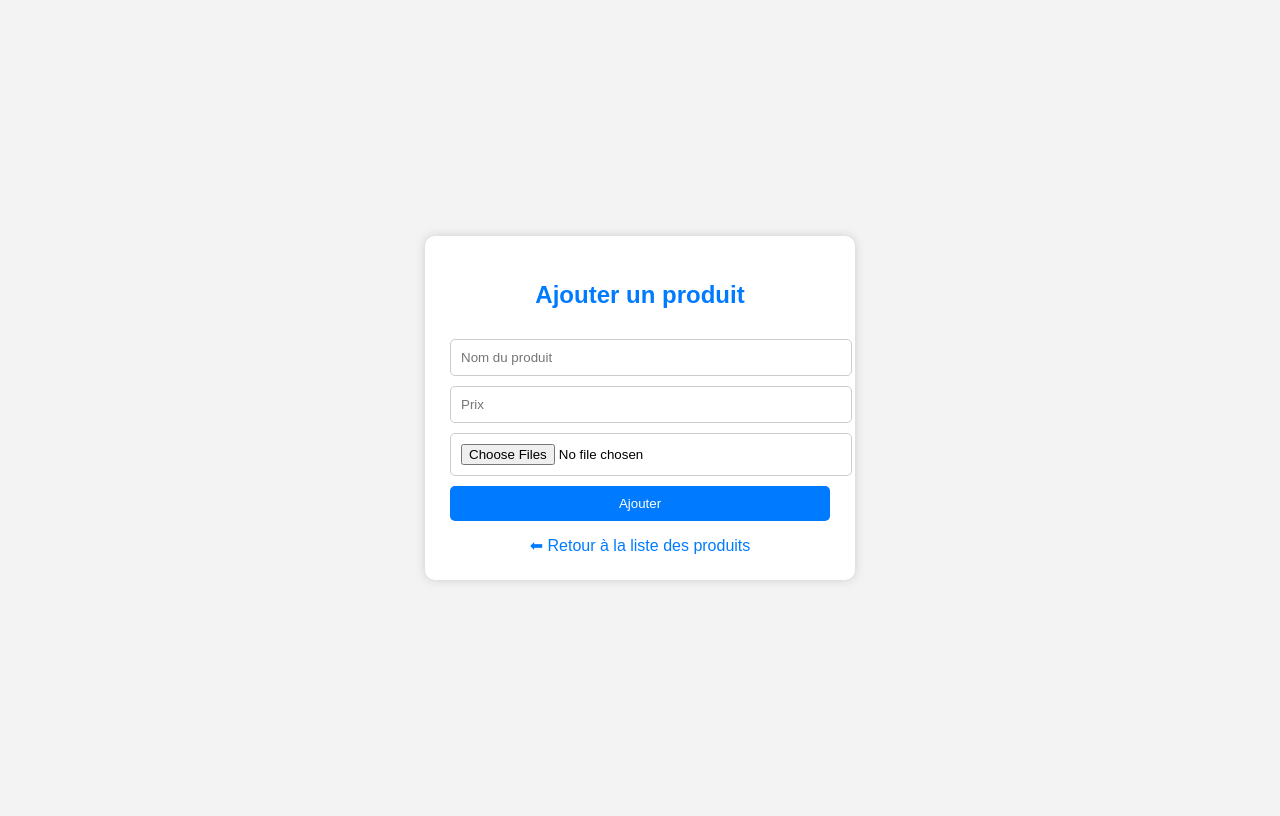
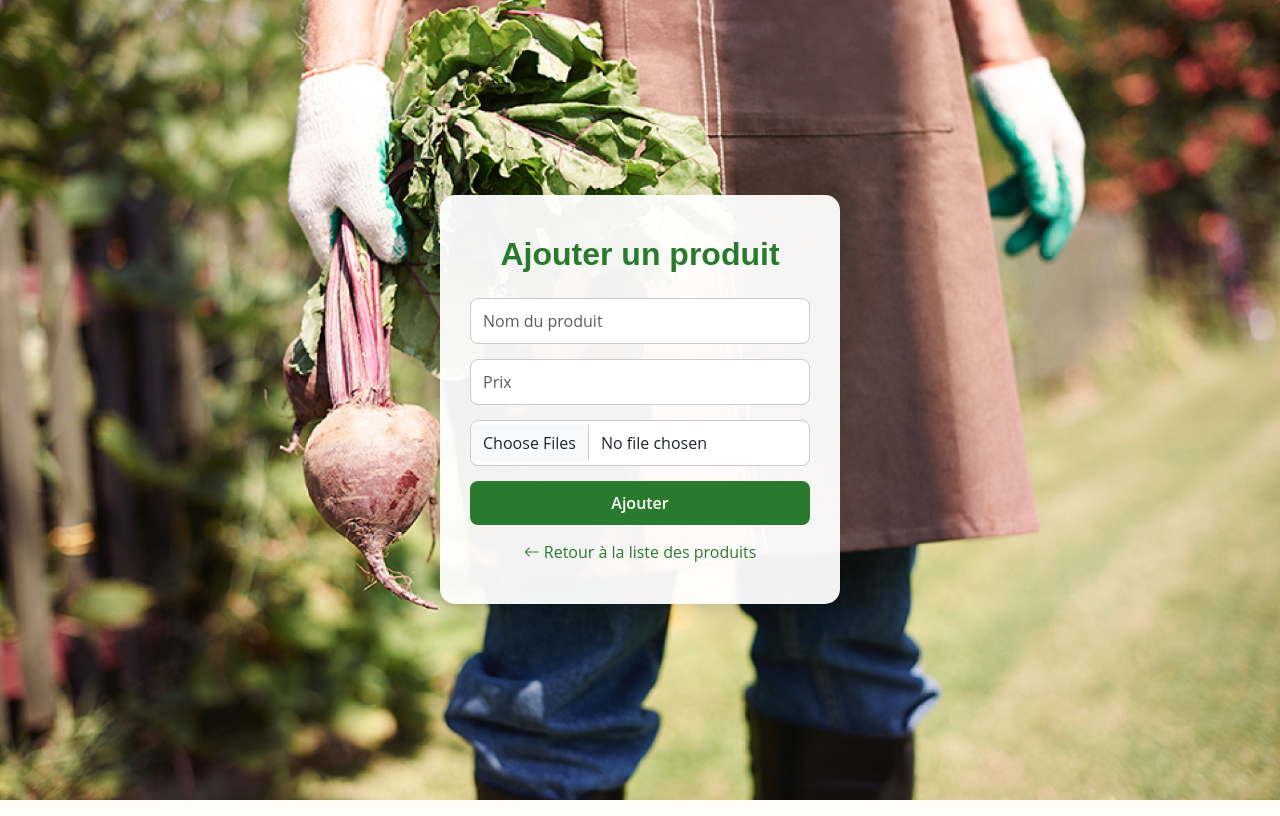
Before and after one commit to papis301/agrofoodweb, a PHP site: page /add_product.php in a window 1280 px wide. Run offline with PHP 8.4, Linux system fonts and the light colour scheme; the visitor is signed in with stand-in values (Sample User, id 1).

Commit message:
adaptation au template de toutes les pages ok

```diff
--- a/add_product.php
+++ b/add_product.php
@@ -7,23 +7,17 @@ if (!isset($_SESSION['user_phone'])) {
     exit;
 }
 
-// --- Connexion à la base de données ---
 require 'db.php';
-
-// --- Récupération des infos utilisateur ---
-$user_id = $_SESSION['user_id'];
 $telephone = $_SESSION['user_phone'];
 
-// --- Traitement du formulaire ---
 if ($_SERVER['REQUEST_METHOD'] === 'POST') {
     $name = trim($_POST['name'] ?? '');
     $price = trim($_POST['price'] ?? '');
     $uploadedImages = [];
 
     if (empty($name) || empty($price)) {
-        echo "<p style='color:red;'>❌ Tous les champs sont obligatoires.</p>";
+        $error = "❌ Tous les champs sont obligatoires.";
     } else {
-        // 📸 Upload de plusieurs images
         if (!empty($_FILES['images']['name'][0])) {
             $targetDir = "uploads/";
             if (!is_dir($targetDir)) mkdir($targetDir, 0777, true);
@@ -31,13 +25,9 @@ if ($_SERVER['REQUEST_METHOD'] === 'POST') {
             foreach ($_FILES['images']['tmp_name'] as $key => $tmpName) {
                 $fileName = basename($_FILES['images']['name'][$key]);
                 $targetFile = $targetDir . time() . "_" . $key . "_" . preg_replace('/\s+/', '_', $fileName);
+                $fileType = mime_content_type($tmpName);
 
-                // Vérifie le type MIME pour éviter les fichiers malveillants
-                $fileType = mime_content_type($tmpName);
-                if (strpos($fileType, 'image') === false) {
-                    echo "<p style='color:red;'>❌ Le fichier $fileName n'est pas une image valide.</p>";
-                    continue;
-                }
+                if (strpos($fileType, 'image') === false) continue;
 
                 if (move_uploaded_file($tmpName, $targetFile)) {
                     $uploadedImages[] = $targetFile;
@@ -45,22 +35,15 @@ if ($_SERVER['REQUEST_METHOD'] === 'POST') {
             }
         }
 
-        // On stocke les chemins d'images en JSON
         $imagesJSON = json_encode($uploadedImages);
 
         try {
-            // --- Insertion dans la base ---
-            $stmt = $conn->prepare("
-                INSERT INTO products (name, price, telephone, images, created_at)
-                VALUES (?, ?, ?, ?, NOW())
-            ");
+            $stmt = $conn->prepare("INSERT INTO products (name, price, telephone, images, created_at) VALUES (?, ?, ?, ?, NOW())");
             $stmt->execute([$name, $price, $telephone, $imagesJSON]);
-
-            // ✅ Redirection automatique vers la page de gestion
             header("Location: manage_products.php?success=1");
             exit;
         } catch (PDOException $e) {
-            echo "<p style='color:red;'>🔥 Erreur MySQL : " . $e->getMessage() . "</p>";
+            $error = "🔥 Erreur MySQL : " . $e->getMessage();
         }
     }
 }
@@ -70,63 +53,94 @@ if ($_SERVER['REQUEST_METHOD'] === 'POST') {
 <html lang="fr">
 <head>
 <meta charset="UTF-8">
-    <title>Ajouter un produit</title>
+<title>Ajouter un produit - Agro Food</title>
+<meta name="viewport" content="width=device-width, initial-scale=1.0">
+<link href="assets/img/favicon.png" rel="icon">
+<link href="assets/vendor/bootstrap/css/bootstrap.min.css" rel="stylesheet">
+<link href="assets/vendor/bootstrap-icons/bootstrap-icons.css" rel="stylesheet">
+<link href="assets/vendor/aos/aos.css" rel="stylesheet">
+<link href="assets/css/main.css" rel="stylesheet">
+
 <style>
 body {
-            font-family: Arial, sans-serif;
-            background: #f3f3f3;
+    background: url('assets/img/hero_2.jpg') center/cover no-repeat fixed;
+    font-family: "Open Sans", sans-serif;
     display: flex;
     justify-content: center;
     align-items: center;
-            height: 100vh;
+    min-height: 100vh;
+    padding: 20px;
 }
-        form {
-            background: white;
-            padding: 25px;
-            border-radius: 10px;
-            box-shadow: 0 0 10px #ccc;
-            width: 380px;
+.form-card {
+    background: rgba(255,255,255,0.95);
+    padding: 40px 30px;
+    border-radius: 15px;
+    box-shadow: 0 5px 25px rgba(0,0,0,0.15);
+    width: 100%;
+    max-width: 400px;
+    text-align: center;
 }
-        input, button {
+.form-card h2 {
+    color: #2a7a2e;
+    margin-bottom: 25px;
+    font-weight: 700;
+}
+.form-control {
+    border-radius: 8px;
+    border: 1px solid #ccc;
+    padding: 10px 12px;
+    margin-bottom: 15px;
+}
+.btn-agro {
+    background-color: #2a7a2e;
+    border: none;
+    color: white;
+    padding: 10px;
     width: 100%;
-            padding: 10px;
-            margin-top: 10px;
-            border-radius: 5px;
-            border: 1px solid #ccc;
+    border-radius: 8px;
+    font-weight: 600;
+    transition: 0.3s;
 }
-        button {
-            background: #007bff;
-            color: white;
-            border: none;
-            cursor: pointer;
+.btn-agro:hover {
+    background-color: #256926;
 }
-        button:hover { background: #0056b3; }
-        h2 { text-align: center; color: #007bff; }
+.error {
+    color: #d9534f;
+    margin-bottom: 15px;
+    font-size: 14px;
+}
 .back {
     display: block;
-            text-align: center;
     margin-top: 15px;
+    color: #2a7a2e;
     text-decoration: none;
-            color: #007bff;
 }
-        .back:hover { text-decoration: underline; }
+.back:hover {
+    text-decoration: underline;
+}
 </style>
 </head>
 <body>
 
-<form method="POST" enctype="multipart/form-data">
+<div class="form-card" data-aos="zoom-in">
     <h2>Ajouter un produit</h2>
 
-    <input type="text" name="name" placeholder="Nom du produit" required>
-    <input type="text" name="price" placeholder="Prix" required>
+    <?php if (!empty($error)): ?>
+        <p class="error"><?= htmlspecialchars($error) ?></p>
+    <?php endif; ?>
 
-    <!-- ✅ Sélection multiple d'images -->
-    <input type="file" name="images[]" accept="image/*" multiple required>
-
-    <button type="submit">Ajouter</button>
-
-    <a href="manage_products.php" class="back">⬅ Retour à la liste des produits</a>
+    <form method="POST" enctype="multipart/form-data">
+        <input type="text" name="name" class="form-control" placeholder="Nom du produit" required>
+        <input type="text" name="price" class="form-control" placeholder="Prix" required>
+        <input type="file" name="images[]" class="form-control" accept="image/*" multiple required>
+        <button type="submit" class="btn-agro">Ajouter</button>
     </form>
 
+    <a href="manage_products.php" class="back"><i class="bi bi-arrow-left"></i> Retour à la liste des produits</a>
+</div>
+
+<script src="assets/vendor/bootstrap/js/bootstrap.bundle.min.js"></script>
+<script src="assets/vendor/aos/aos.js"></script>
+<script>AOS.init();</script>
 </body>
 </html>
```
Also changed, not shown: index.php (+10 -3 lines), manage_products.php (+25 -20 lines). Lines whose indentation alone changed are shown as unchanged.
